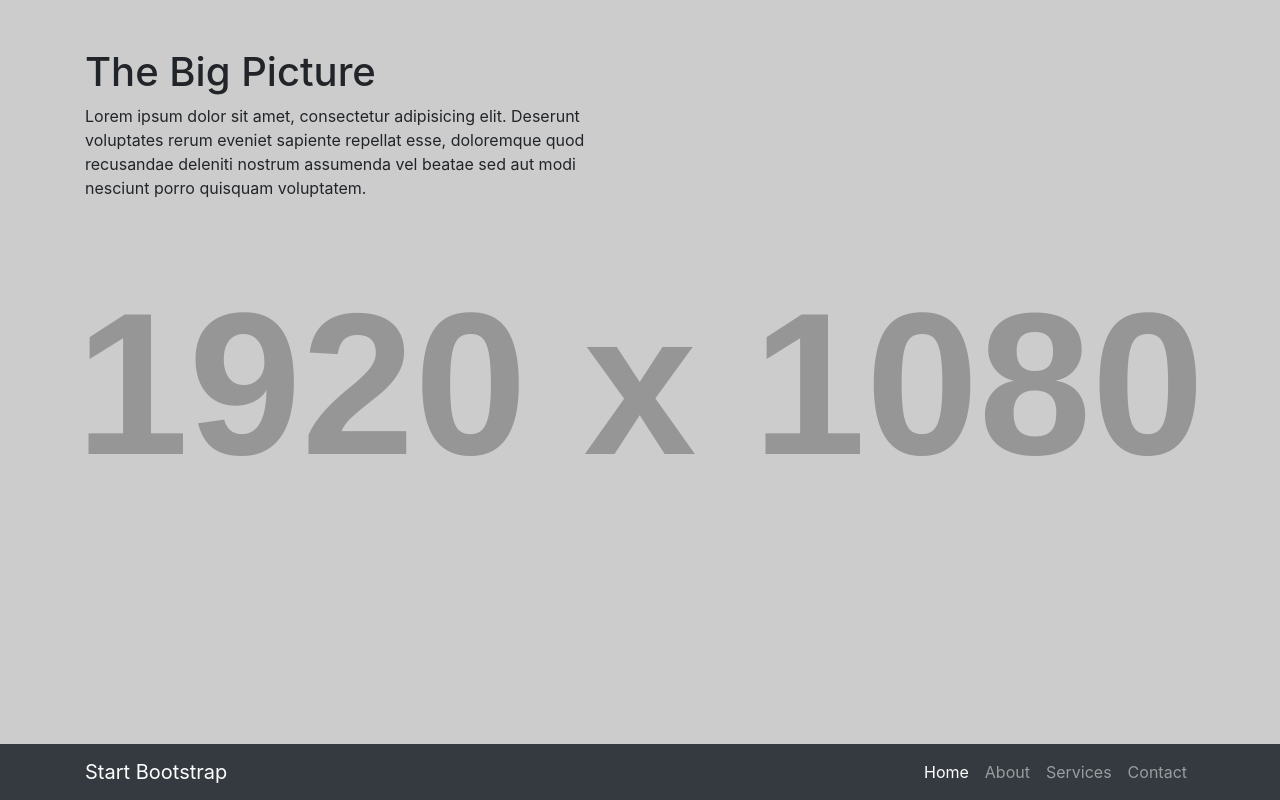
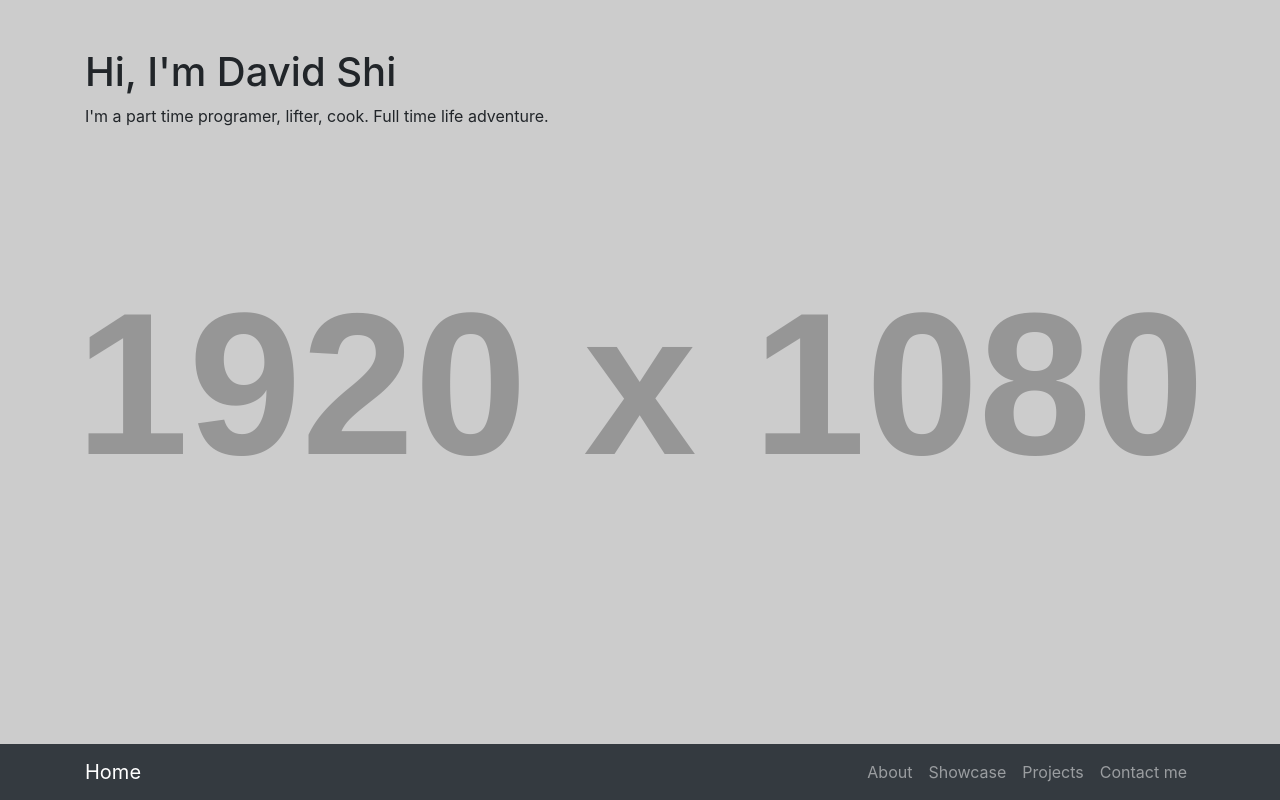
Before and after one commit to bobojingtian/david-site, a website: page index.html in a window 1280 px wide. Drawn offline with Linux system fonts and the light colour scheme; placeholder pictures from the web are drawn by us.

Commit message:
new style

```diff
--- a/index.html
+++ b/index.html
@@ -8,53 +8,57 @@
   <meta name="description" content="">
   <meta name="author" content="">
 
-  <title>The Big Picture - Start Bootstrap Template</title>
+  <title>David Shi</title>
 
   <!-- Bootstrap core CSS -->
   <link href="vendor/bootstrap/css/bootstrap.min.css" rel="stylesheet">
 
   <!-- Custom styles for this template -->
   <link href="css/the-big-picture.css" rel="stylesheet">
+<!-- <a href="css/background" id="back"> </a> -->
+  <!-- <img src="images/1.jpg"> -->
+
+  <nav class="navbar navbar-expand-lg navbar-dark bg-dark fixed-bottom">
+    <div class="container">
+      <a class="navbar-brand" href="#">Home</a>
+      <button class="navbar-toggler" type="button" data-toggle="collapse" data-target="#navbarResponsive" aria-controls="navbarResponsive" aria-expanded="false" aria-label="Toggle navigation">
+        <span class="navbar-toggler-icon"></span>
+      </button>
+      <div class="collapse navbar-collapse" id="navbarResponsive">
+        <ul class="navbar-nav ml-auto">
+          <li class="nav-item">
+            <a class="nav-link" href="#">About
+              <span class="sr-only">(current)</span>
+            </a>
+          </li>
+          <li class="nav-item">
+            <a class="nav-link" href="#">Showcase</a>
+          </li>
+          <li class="nav-item">
+            <a class="nav-link" href="#">Projects</a>
+          </li>
+          <li class="nav-item">
+            <a class="nav-link" href="#">Contact me</a>
+          </li>
+        </ul>
+      </div>
+    </div>
+  </nav>
 
 </head>
 
 <body>
 
   <!-- Navigation -->
-  <nav class="navbar navbar-expand-lg navbar-dark bg-dark fixed-bottom">
-    <div class="container">
-      <a class="navbar-brand" href="#">Start Bootstrap</a>
-      <button class="navbar-toggler" type="button" data-toggle="collapse" data-target="#navbarResponsive" aria-controls="navbarResponsive" aria-expanded="false" aria-label="Toggle navigation">
-        <span class="navbar-toggler-icon"></span>
-      </button>
-      <div class="collapse navbar-collapse" id="navbarResponsive">
-        <ul class="navbar-nav ml-auto">
-          <li class="nav-item active">
-            <a class="nav-link" href="#">Home
-              <span class="sr-only">(current)</span>
-            </a>
-          </li>
-          <li class="nav-item">
-            <a class="nav-link" href="#">About</a>
-          </li>
-          <li class="nav-item">
-            <a class="nav-link" href="#">Services</a>
-          </li>
-          <li class="nav-item">
-            <a class="nav-link" href="#">Contact</a>
-          </li>
-        </ul>
-      </div>
-    </div>
-  </nav>
+
 
   <!-- Page Content -->
   <section>
     <div class="container">
       <div class="row">
         <div class="col-lg-6">
-          <h1 class="mt-5">The Big Picture</h1>
-          <p>Lorem ipsum dolor sit amet, consectetur adipisicing elit. Deserunt voluptates rerum eveniet sapiente repellat esse, doloremque quod recusandae deleniti nostrum assumenda vel beatae sed aut modi nesciunt porro quisquam voluptatem.</p>
+          <h1 class="mt-5">Hi, I'm David Shi</h1>
+          <p>I'm a part time programer, lifter, cook. Full time life adventure.</p>
         </div>
       </div>
     </div>
```
